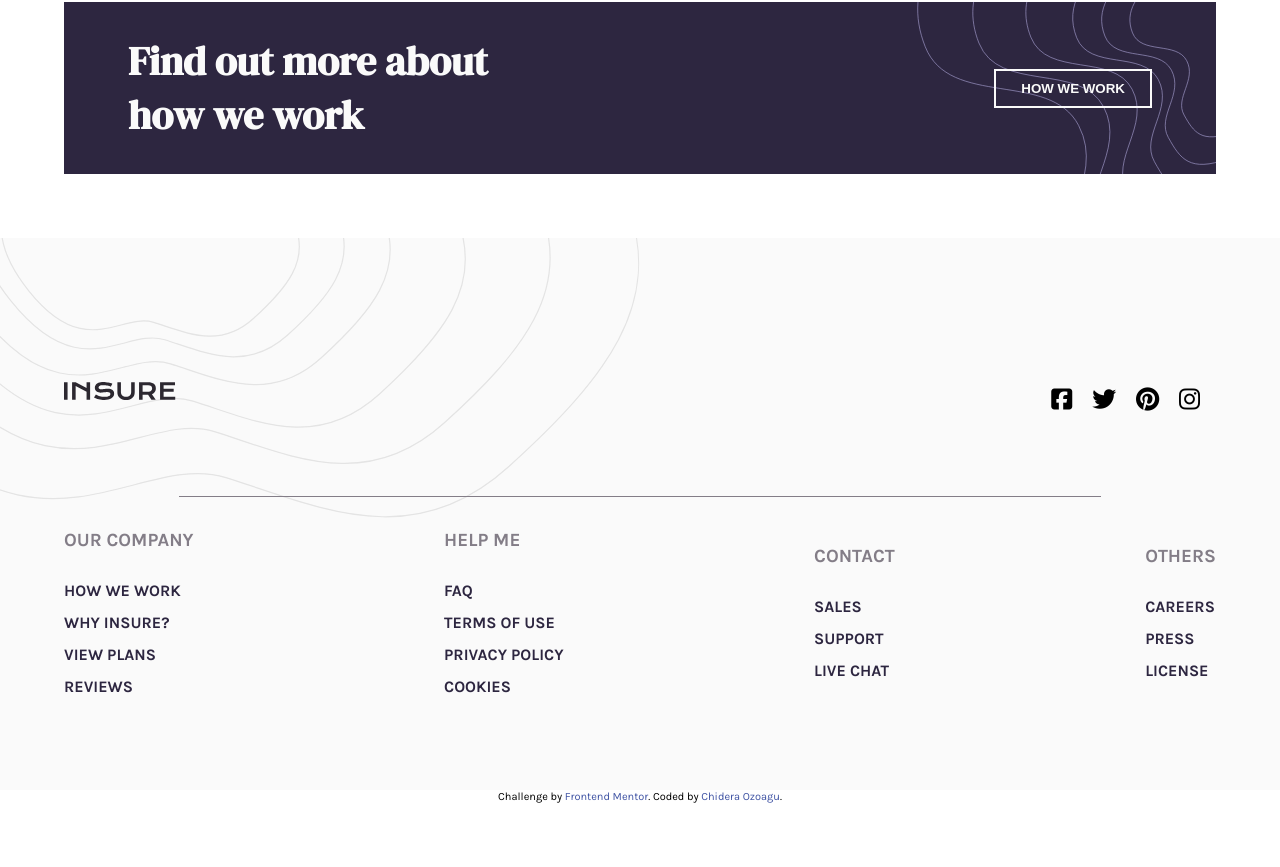
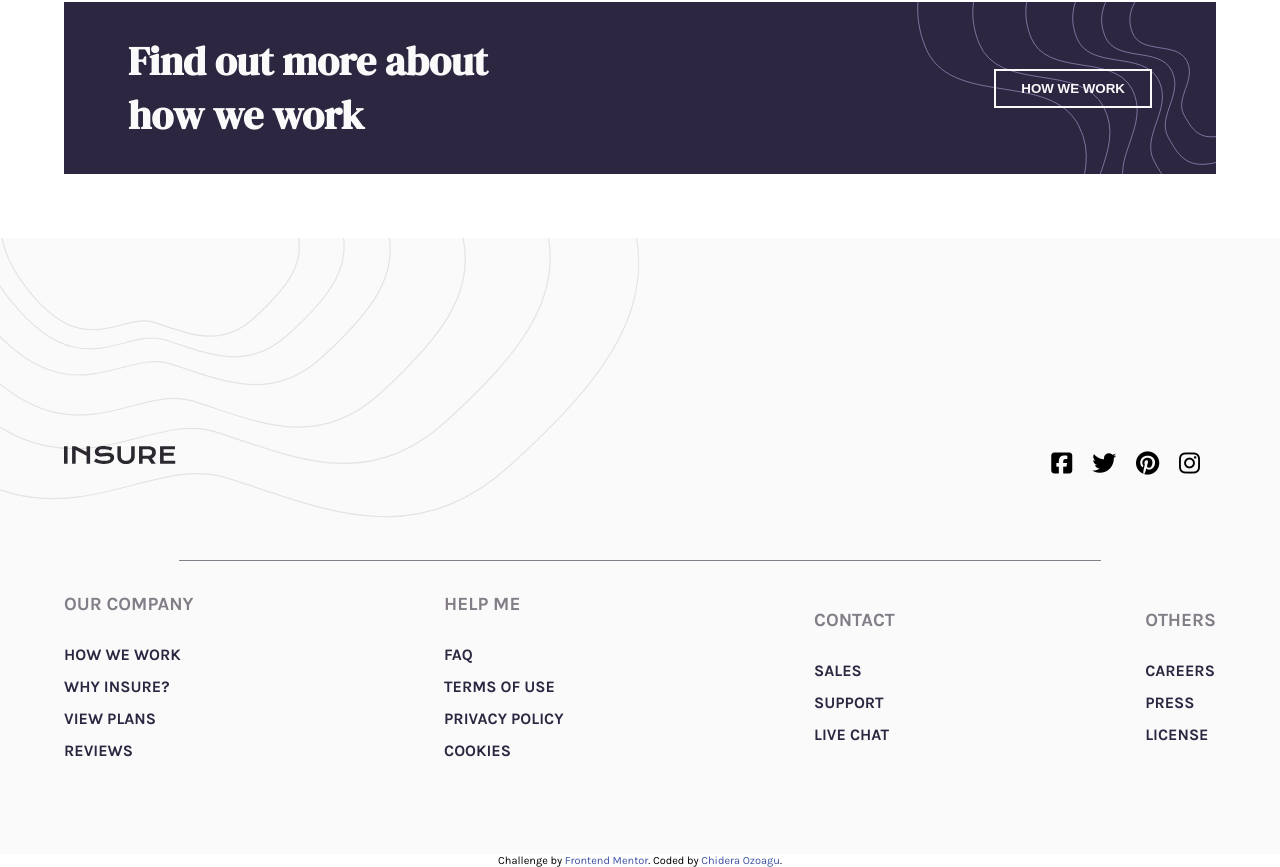
Before and after one commit to ChideraOzoagu/Insure-landing-page-with-js, a plain HTML site: page index.html in a window 1280 px wide. Shown: the part 1159-2026 px from the top of the page. Before the commit the page ends 1962 px from the top, so only its background shows below. Drawn offline with Linux system fonts and the light colour scheme.

Commit message:
fixed padding

```diff
--- a/css/style.scss
+++ b/css/style.scss
@@ -190,9 +190,6 @@ nav {
 }
 
 .footer {
-    // display: flex;
-    // flex-direction: column;
-    // align-items: center;
     text-align: center;
     background-color: $veryLightGray;
     background-image: url(/images/bg-pattern-footer-mobile.svg);
@@ -200,6 +197,7 @@ nav {
     background-size: contain;
 
     .logo-socials {
+        padding-top: 4rem;
         margin: 5rem 0;
         display: flex;
         align-items: center;
```
Also changed, not shown: css/style.css.
